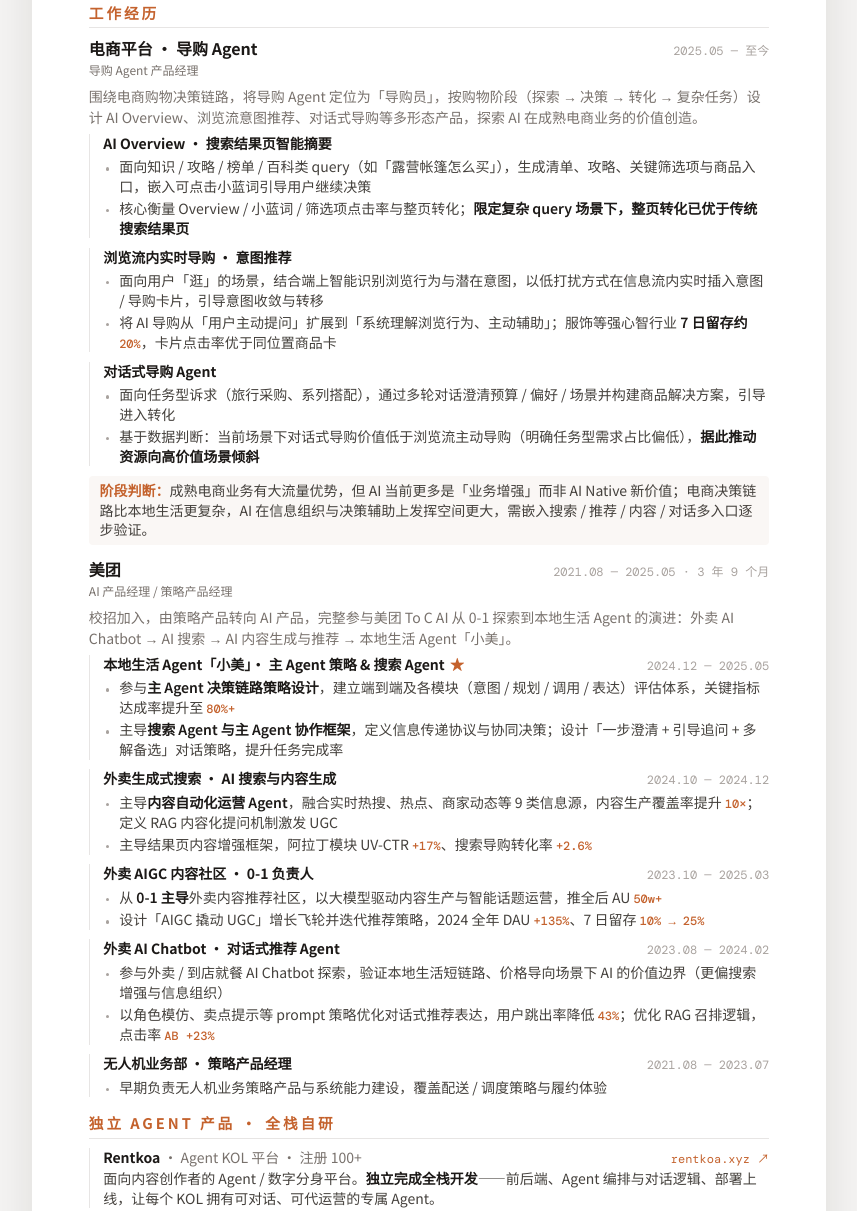
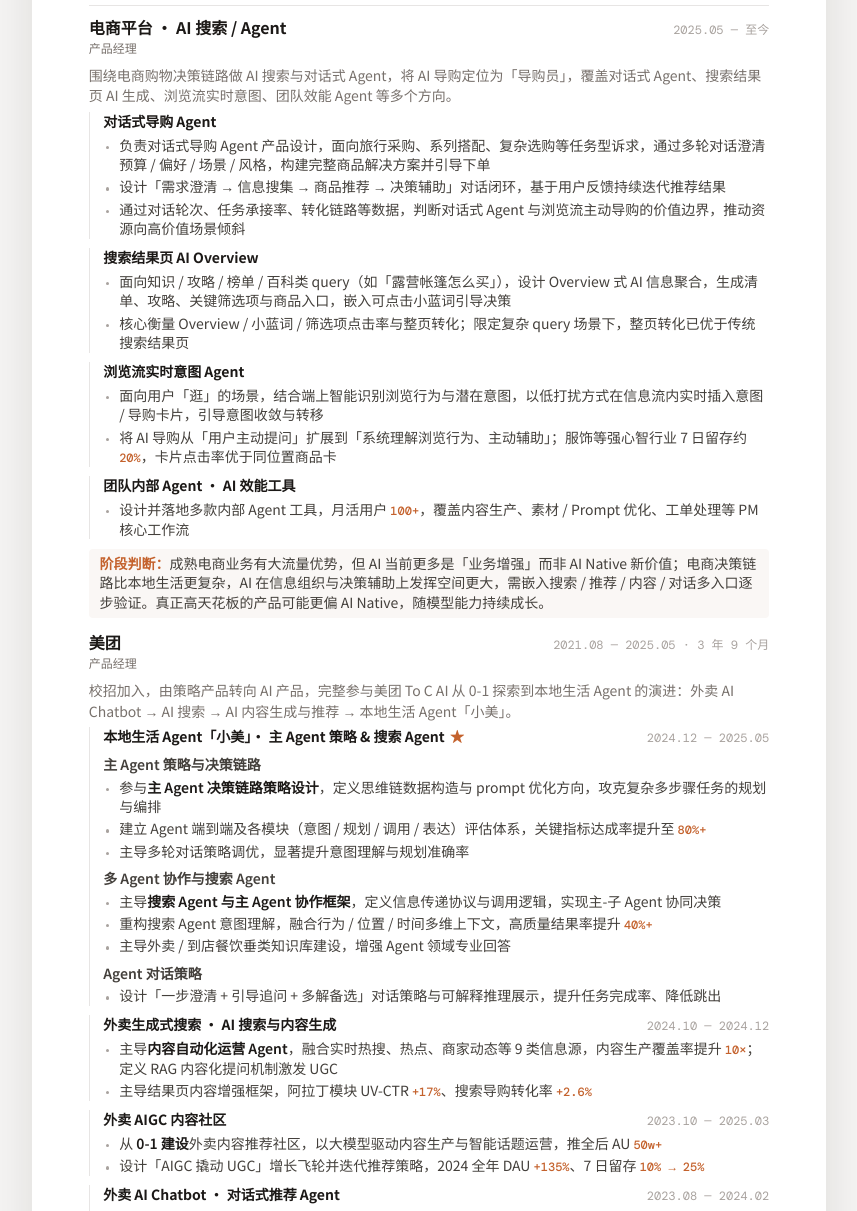
Before and after one commit to wenhanweime/resume, a plain HTML site: page index.html in a window 1280 px wide. Shown: the part 399-1610 px from the top of the page, without its empty margins (211-1068 px from the left). Drawn offline with nearby package versions, Linux system fonts and the light colour scheme.

Commit message:
v31: 聚焦 AI 搜索/通用 Agent 主线，对话 Agent 置顶 + 补团队 Agent，小美展开，去职级头衔

```diff
--- a/index.html
+++ b/index.html
@@ -208,6 +208,13 @@
       color: var(--ink-muted);
       white-space: nowrap;
       flex-shrink: 0;
+    }
+
+    .sub-title {
+      font-size: var(--fs-body);
+      font-weight: 600;
+      color: var(--ink-2);
+      margin: 6pt 0 2pt;
     }
 
     .bullet-list {
@@ -459,7 +466,7 @@
       <header class="header">
         <div>
           <div class="name">魏文翰</div>
-          <div class="name-en">Wei Wenhan · AI Agent · Product Manager</div>
+          <div class="name-en">Wei Wenhan · AI Search &amp; Agent · Product Manager</div>
         </div>
         <div class="contact-info">
           <div class="contact-item"><a href="mailto:wenhanwei.me@gmail.com">wenhanwei.me@gmail.com</a></div>
@@ -468,8 +475,9 @@
       </header>
 
       <div class="summary">
-        <strong>AI Agent / 搜索推荐 / 导购方向产品经理</strong>，具备本地生活、电商导购、AI 搜索、AI 内容生成、推荐策略、对话式 Agent 等多类 To C 产品经验。在美团从 0-1 参与 AI 产品演进（外卖
-        Chatbot → AI 搜索 → 内容生成与推荐 → 本地生活 Agent「小美」），现负责电商导购 Agent，围绕购物决策链路设计搜索、浏览、对话、意图推荐等多场景 AI 导购产品。对 Agent 的<strong>记忆机制、任务规划、技能沉淀与上下文管理</strong>有较深理解；本人亦为 AI Agent 高频用户，长期用 Claude Code / Codex 完成需求管理、方案撰写与个人项目开发。
+        <strong>AI 搜索 / Agent 方向产品经理</strong>。在美团从 0-1 完整参与 AI 产品演进——外卖 AI Chatbot → AI 搜索 → AI 内容生成与推荐 → 本地生活 Agent「小美」，现负责电商
+        AI 搜索与对话式 Agent。长期关注 <strong>AI Native 产品、通用 Agent 与个人助理 / 生产力工具</strong>，对 Agent 的<strong>记忆机制、任务规划、技能沉淀与上下文管理</strong>有较深理解。本人亦为 AI Agent
+        重度用户，长期用 Claude Code / Codex 完成需求管理、方案撰写与个人项目开发。
       </div>
 
       <!-- 教育（前置）-->
@@ -495,38 +503,46 @@
 
         <div class="company">
           <div class="company-header">
-            <div class="company-name">电商平台 · 导购 Agent</div>
+            <div class="company-name">电商平台 · AI 搜索 / Agent</div>
             <div class="company-tenure">2025.05 — 至今</div>
           </div>
-          <div class="company-role">导购 Agent 产品经理</div>
-          <div class="job-intro">围绕电商购物决策链路，将导购 Agent 定位为「导购员」，按购物阶段（探索 → 决策 → 转化 → 复杂任务）设计 AI Overview、浏览流意图推荐、对话式导购等多形态产品，探索 AI 在成熟电商业务的价值创造。</div>
+          <div class="company-role">产品经理</div>
+          <div class="job-intro">围绕电商购物决策链路做 AI 搜索与对话式 Agent，将 AI 导购定位为「导购员」，覆盖对话式 Agent、搜索结果页 AI 生成、浏览流实时意图、团队效能 Agent 等多个方向。</div>
 
           <div class="project">
-            <div class="project-title"><span class="pj-name">AI Overview · 搜索结果页智能摘要</span></div>
+            <div class="project-title"><span class="pj-name">对话式导购 Agent</span></div>
             <ul class="bullet-list">
-              <li>面向知识 / 攻略 / 榜单 / 百科类 query（如「露营帐篷怎么买」），生成清单、攻略、关键筛选项与商品入口，嵌入可点击小蓝词引导用户继续决策</li>
-              <li>核心衡量 Overview / 小蓝词 / 筛选项点击率与整页转化；<strong>限定复杂 query 场景下，整页转化已优于传统搜索结果页</strong></li>
+              <li>负责对话式导购 Agent 产品设计，面向旅行采购、系列搭配、复杂选购等任务型诉求，通过多轮对话澄清预算 / 偏好 / 场景 / 风格，构建完整商品解决方案并引导下单</li>
+              <li>设计「需求澄清 → 信息搜集 → 商品推荐 → 决策辅助」对话闭环，基于用户反馈持续迭代推荐结果</li>
+              <li>通过对话轮次、任务承接率、转化链路等数据，判断对话式 Agent 与浏览流主动导购的价值边界，推动资源向高价值场景倾斜</li>
             </ul>
           </div>
 
           <div class="project">
-            <div class="project-title"><span class="pj-name">浏览流内实时导购 · 意图推荐</span></div>
+            <div class="project-title"><span class="pj-name">搜索结果页 AI Overview</span></div>
             <ul class="bullet-list">
-              <li>面向用户「逛」的场景，结合端上智能识别浏览行为与潜在意图，以低打扰方式在信息流内实时插入意图 / 导购卡片，引导意图收敛与转移</li>
-              <li>将 AI 导购从「用户主动提问」扩展到「系统理解浏览行为、主动辅助」；服饰等强心智行业 <strong>7 日留存约 <span class="metric">20%</span></strong>，卡片点击率优于同位置商品卡</li>
+              <li>面向知识 / 攻略 / 榜单 / 百科类 query（如「露营帐篷怎么买」），设计 Overview 式 AI 信息聚合，生成清单、攻略、关键筛选项与商品入口，嵌入可点击小蓝词引导决策</li>
+              <li>核心衡量 Overview / 小蓝词 / 筛选项点击率与整页转化；限定复杂 query 场景下，整页转化已优于传统搜索结果页</li>
             </ul>
           </div>
 
           <div class="project">
-            <div class="project-title"><span class="pj-name">对话式导购 Agent</span></div>
+            <div class="project-title"><span class="pj-name">浏览流实时意图 Agent</span></div>
             <ul class="bullet-list">
-              <li>面向任务型诉求（旅行采购、系列搭配），通过多轮对话澄清预算 / 偏好 / 场景并构建商品解决方案，引导进入转化</li>
-              <li>基于数据判断：当前场景下对话式导购价值低于浏览流主动导购（明确任务型需求占比偏低），<strong>据此推动资源向高价值场景倾斜</strong></li>
+              <li>面向用户「逛」的场景，结合端上智能识别浏览行为与潜在意图，以低打扰方式在信息流内实时插入意图 / 导购卡片，引导意图收敛与转移</li>
+              <li>将 AI 导购从「用户主动提问」扩展到「系统理解浏览行为、主动辅助」；服饰等强心智行业 7 日留存约 <span class="metric">20%</span>，卡片点击率优于同位置商品卡</li>
+            </ul>
+          </div>
+
+          <div class="project">
+            <div class="project-title"><span class="pj-name">团队内部 Agent · AI 效能工具</span></div>
+            <ul class="bullet-list">
+              <li>设计并落地多款内部 Agent 工具，月活用户 <span class="metric">100+</span>，覆盖内容生产、素材 / Prompt 优化、工单处理等 PM 核心工作流</li>
             </ul>
           </div>
 
           <div class="insight">
-            <strong>阶段判断：</strong>成熟电商业务有大流量优势，但 AI 当前更多是「业务增强」而非 AI Native 新价值；电商决策链路比本地生活更复杂，AI 在信息组织与决策辅助上发挥空间更大，需嵌入搜索 / 推荐 / 内容 / 对话多入口逐步验证。
+            <strong>阶段判断：</strong>成熟电商业务有大流量优势，但 AI 当前更多是「业务增强」而非 AI Native 新价值；电商决策链路比本地生活更复杂，AI 在信息组织与决策辅助上发挥空间更大，需嵌入搜索 / 推荐 / 内容 / 对话多入口逐步验证。真正高天花板的产品可能更偏 AI Native，随模型能力持续成长。
           </div>
         </div>
 
@@ -535,7 +551,7 @@
             <div class="company-name">美团</div>
             <div class="company-tenure">2021.08 — 2025.05 · 3 年 9 个月</div>
           </div>
-          <div class="company-role">AI 产品经理 / 策略产品经理</div>
+          <div class="company-role">产品经理</div>
           <div class="job-intro">校招加入，由策略产品转向 AI 产品，完整参与美团 To C AI 从 0-1 探索到本地生活 Agent 的演进：外卖 AI Chatbot → AI 搜索 → AI 内容生成与推荐 → 本地生活 Agent「小美」。</div>
 
           <div class="project">
@@ -543,9 +559,21 @@
               <span class="pj-name">本地生活 Agent「小美」· 主 Agent 策略 &amp; 搜索 Agent<span class="star">★</span></span>
               <span class="project-date">2024.12 — 2025.05</span>
             </div>
+            <div class="sub-title">主 Agent 策略与决策链路</div>
             <ul class="bullet-list">
-              <li>参与<strong>主 Agent 决策链路策略设计</strong>，建立端到端及各模块（意图 / 规划 / 调用 / 表达）评估体系，关键指标达成率提升至 <span class="metric">80%+</span></li>
-              <li>主导<strong>搜索 Agent 与主 Agent 协作框架</strong>，定义信息传递协议与协同决策；设计「一步澄清 + 引导追问 + 多解备选」对话策略，提升任务完成率</li>
+              <li>参与<strong>主 Agent 决策链路策略设计</strong>，定义思维链数据构造与 prompt 优化方向，攻克复杂多步骤任务的规划与编排</li>
+              <li>建立 Agent 端到端及各模块（意图 / 规划 / 调用 / 表达）评估体系，关键指标达成率提升至 <span class="metric">80%+</span></li>
+              <li>主导多轮对话策略调优，显著提升意图理解与规划准确率</li>
+            </ul>
+            <div class="sub-title">多 Agent 协作与搜索 Agent</div>
+            <ul class="bullet-list">
+              <li>主导<strong>搜索 Agent 与主 Agent 协作框架</strong>，定义信息传递协议与调用逻辑，实现主-子 Agent 协同决策</li>
+              <li>重构搜索 Agent 意图理解，融合行为 / 位置 / 时间多维上下文，高质量结果率提升 <span class="metric">40%+</span></li>
+              <li>主导外卖 / 到店餐饮垂类知识库建设，增强 Agent 领域专业回答</li>
+            </ul>
+            <div class="sub-title">Agent 对话策略</div>
+            <ul class="bullet-list">
+              <li>设计「一步澄清 + 引导追问 + 多解备选」对话策略与可解释推理展示，提升任务完成率、降低跳出</li>
             </ul>
           </div>
 
@@ -562,11 +590,11 @@
 
           <div class="project">
             <div class="project-title">
-              <span class="pj-name">外卖 AIGC 内容社区 · 0-1 负责人</span>
+              <span class="pj-name">外卖 AIGC 内容社区</span>
               <span class="project-date">2023.10 — 2025.03</span>
             </div>
             <ul class="bullet-list">
-              <li>从 <strong>0-1 主导</strong>外卖内容推荐社区，以大模型驱动内容生产与智能话题运营，推全后 AU <span class="metric">50w+</span></li>
+              <li>从 <strong>0-1 建设</strong>外卖内容推荐社区，以大模型驱动内容生产与智能话题运营，推全后 AU <span class="metric">50w+</span></li>
               <li>设计「AIGC 撬动 UGC」增长飞轮并迭代推荐策略，2024 全年 DAU <span class="metric">+135%</span>、7 日留存 <span class="metric">10% → 25%</span></li>
             </ul>
           </div>
@@ -584,7 +612,7 @@
 
           <div class="project">
             <div class="project-title">
-              <span class="pj-name">无人机业务部 · 策略产品经理</span>
+              <span class="pj-name">无人机业务 · 策略产品</span>
               <span class="project-date">2021.08 — 2023.07</span>
             </div>
             <ul class="bullet-list">
@@ -636,6 +664,7 @@
       <section class="section">
         <div class="section-title">技能与其他</div>
         <div class="skill-tags">
+          <span class="skill-tag">AI 搜索</span>
           <span class="skill-tag">Agent 策略</span>
           <span class="skill-tag">多 Agent 协作</span>
           <span class="skill-tag">Agent 评估</span>
@@ -643,7 +672,6 @@
           <span class="skill-tag">工具调用 / Function Calling</span>
           <span class="skill-tag">任务流编排</span>
           <span class="skill-tag">RAG</span>
-          <span class="skill-tag">搜索 / 推荐策略</span>
           <span class="skill-tag">全栈开发</span>
           <span class="skill-tag">A/B 实验</span>
         </div>
```
